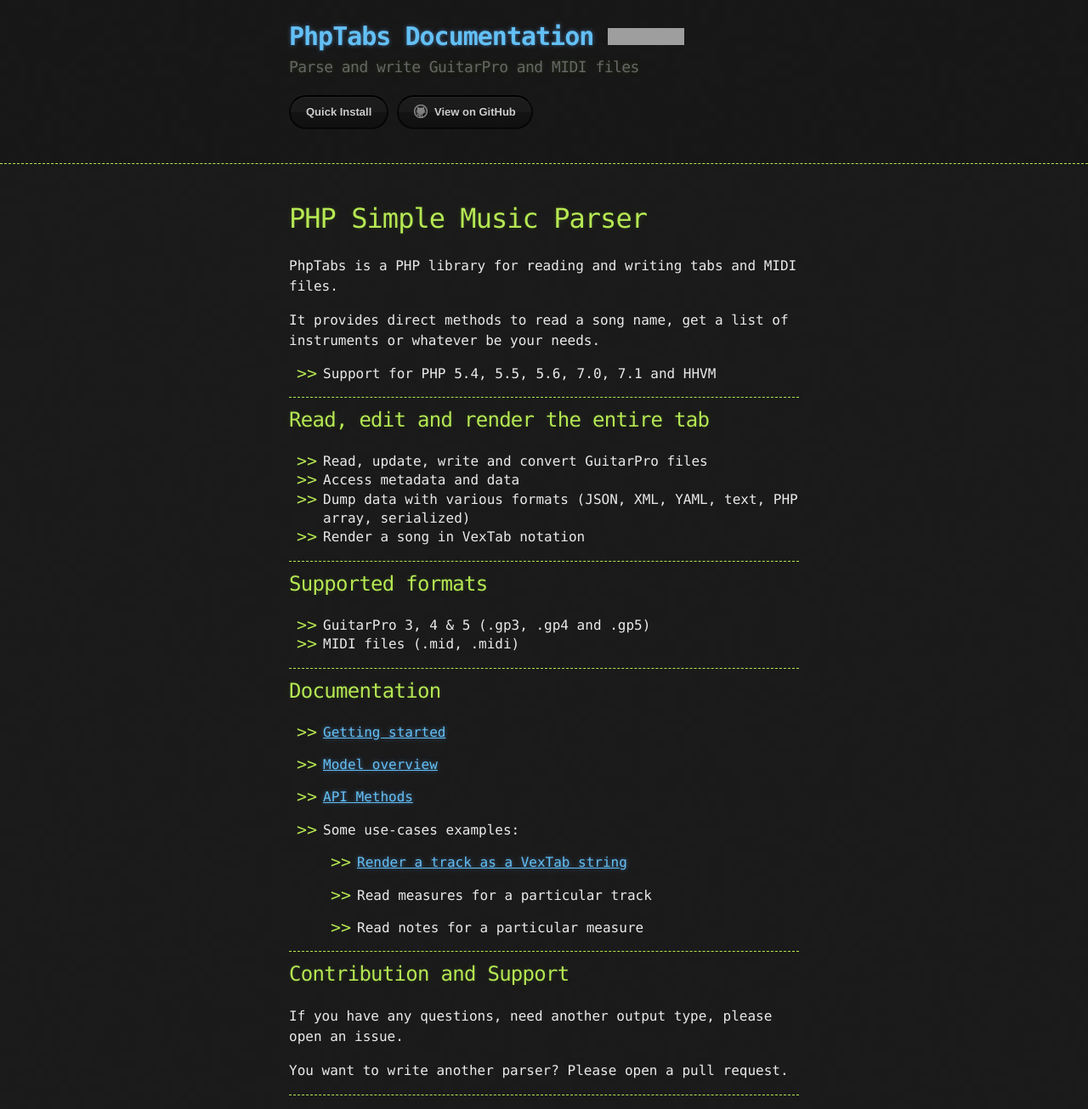
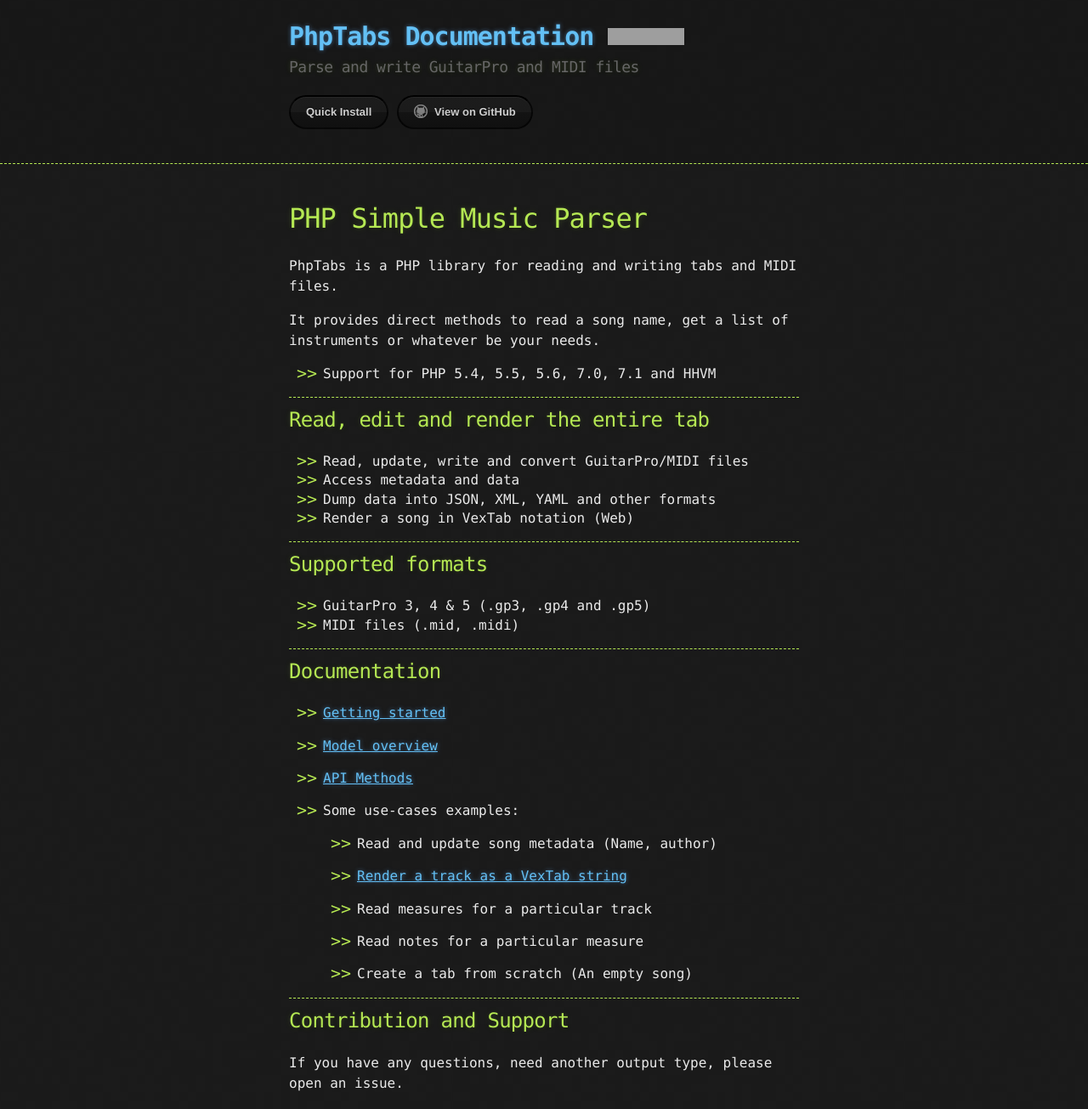
Before and after one commit to stdtabs/stdtabs.github.io, a Jekyll site: the page built from index.md, in a window 1280 px wide and 1400 px high, cut to the strip 0-1305 px from the top of the window. Shown: the whole strip at 85% size. Built offline with Jekyll 4.4.1, drawn with Linux system fonts in a browser that asks for light colours; nearby versions of some CDN libraries; our own code applies the rules of GitHub Pages for plain Markdown files; grey boxes are pictures that could not be loaded.

Commit message:
Add an excerpt

```diff
--- a/index.md
+++ b/index.md
@@ -1,5 +1,6 @@
 ---
 layout: default
+excerpt: Read, write, update and render music scores, GuitarPro tabs and MIDI files.
 ---
 
 # PHP Simple Music Parser
@@ -14,10 +15,10 @@
 
 ## Read, edit and render the entire tab
 
-- Read, update, write and convert GuitarPro files
+- Read, update, write and convert GuitarPro/MIDI files
 - Access metadata and data
-- Dump data with various formats (JSON, XML, YAML, text, PHP array, serialized)
-- Render a song in VexTab notation
+- Dump data into JSON, XML, YAML and other formats
+- Render a song in VexTab notation (Web)
 
 ------------------------------------------------------------------------
 
@@ -38,11 +39,15 @@
 
 - Some use-cases examples:
 
+  - Read and update song metadata (Name, author)
+
   - [Render a track as a VexTab string](/render-as-vextab.html)
 
   - Read measures for a particular track
 
   - Read notes for a particular measure
+
+  - Create a tab from scratch (An empty song)
 
 ------------------------------------------------------------------------
 
```
